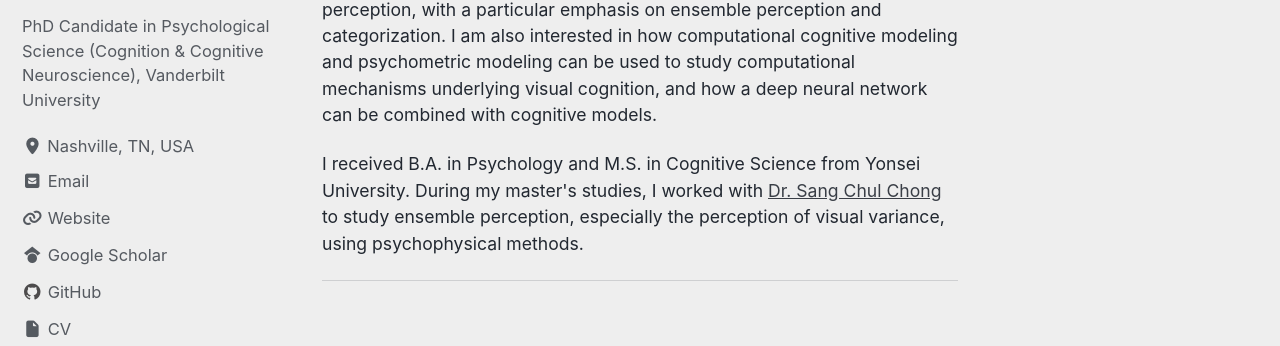
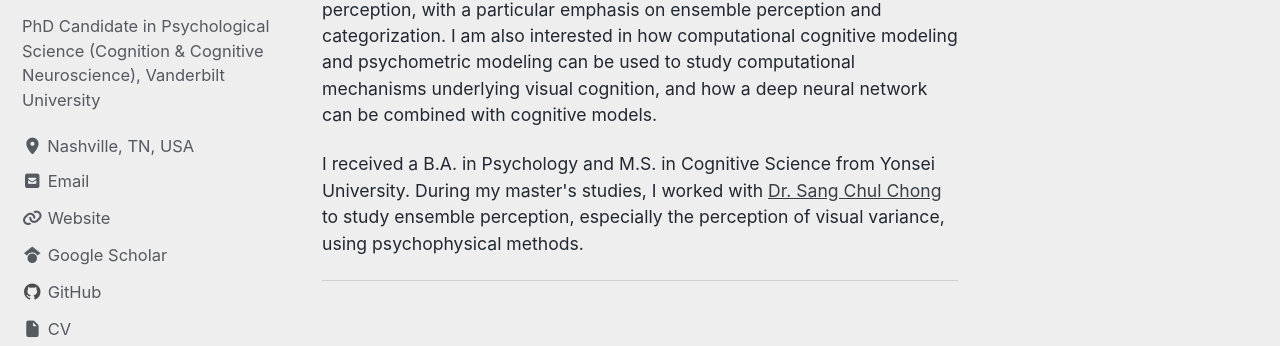
Before and after one commit to JinhyeokJeong/JinhyeokJeong.github.io, a Jekyll site: the page built from index.md, in a window 1280 px wide. Shown: the part 260-606 px from the top of the page. Built offline with Jekyll 4.4.1, drawn with Linux system fonts in a browser that asks for light colours; cached includes are drawn as plain includes.

Commit message:
correct a typo

```diff
--- a/index.md
+++ b/index.md
@@ -9,6 +9,6 @@ author_profile: true
 <p style="font-size:0.8em;">I'm Jin, a Ph.D. Candidate in Psychological Science (Cognition and Cognitive Neuroscience) at Vanderbilt University.
 Under the mentorship of <a href="http://catlab.psy.vanderbilt.edu/" target="_blank" title="Category Laboratory (CATLAB)">Dr. Thomas Palmeri</a>, I study computational mechanisms underlying visual cognition and perception, with a particular emphasis on ensemble perception and categorization. I am also interested in how computational cognitive modeling and psychometric modeling can be used to study computational mechanisms underlying visual cognition, and how a deep neural network can be combined with cognitive models.</p>
 
-<p style="font-size:0.8em;">I received B.A. in Psychology and M.S. in Cognitive Science from Yonsei University. During my master's studies, I worked with <a href="https://vcc.yonsei.ac.kr" target="_blank" title="Vision, Cognition, and Consciousness (VCC) Lab">Dr. Sang Chul Chong</a> to study ensemble perception, especially the perception of visual variance, using psychophysical methods. </p>
+<p style="font-size:0.8em;">I received a B.A. in Psychology and M.S. in Cognitive Science from Yonsei University. During my master's studies, I worked with <a href="https://vcc.yonsei.ac.kr" target="_blank" title="Vision, Cognition, and Consciousness (VCC) Lab">Dr. Sang Chul Chong</a> to study ensemble perception, especially the perception of visual variance, using psychophysical methods. </p>
 
 ------
```
